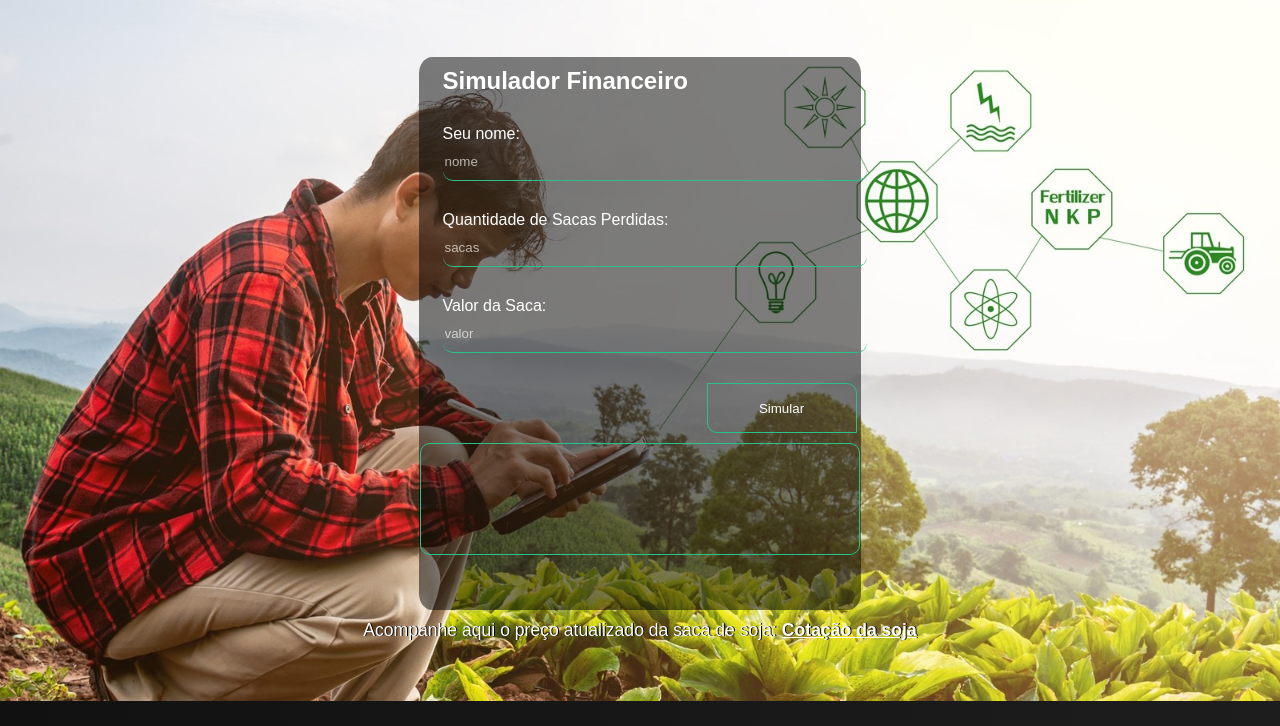
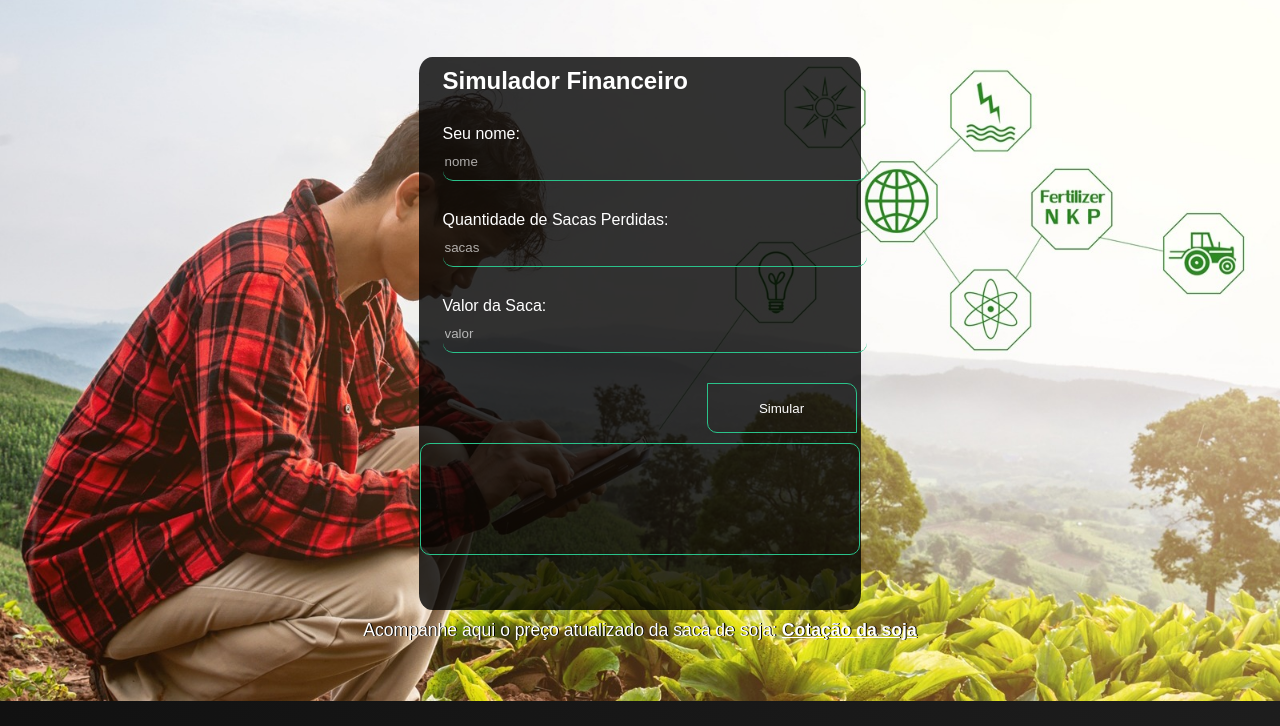
Before and after one commit to caiqueoak03/Sprint-2-Grupo-3, a plain HTML site: page pages/calculadora.html in a window 1280 px wide. Shown: the part 91-817 px from the top of the page. Drawn offline with Linux system fonts and the light colour scheme.

Commit message:
calculadora fundo mais escuro

```diff
--- a/styles/calculadora.css
+++ b/styles/calculadora.css
@@ -34,7 +34,7 @@ a {
 .box {
 	height: 85vh;
 	width: 33%;
-	background-color: rgba(0, 0, 0, 0.5);
+	background-color: rgba(0, 0, 0, 0.8);
 	display: flex;
 	padding: 10px;
 	justify-content: space-between;
```
Also changed, not shown: pages/KPIs.html (+1 -1 lines).
